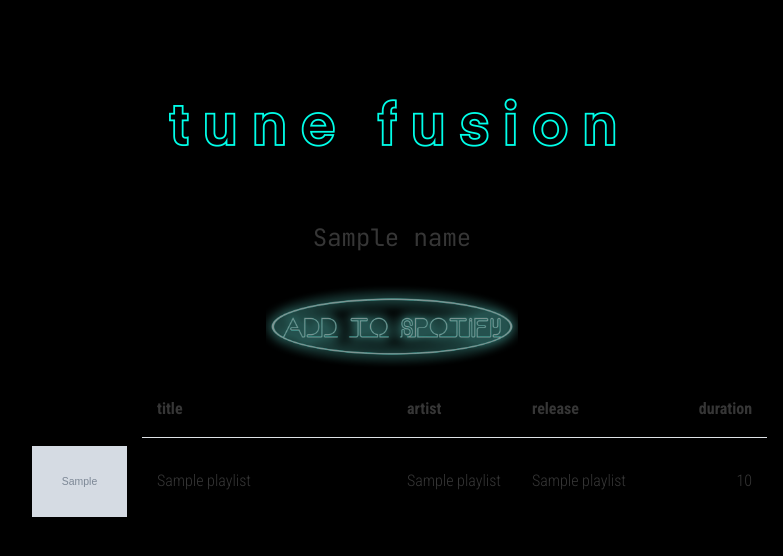
After one commit to carolynmh/tune-fusion, a Flask app: template templates/playlist_v2.html in a window 1280 px wide. The commit adds this page. Shown: the top 556 px of the page, without its empty margins (248-1031 px from the left). Run offline with Flask 2, Linux system fonts and the light colour scheme; the template is opened without the code that fills it: most values are stand-ins (such as "Sample title", 1, 10 or a date in 2020); grey boxes marked "Sample" are stand-in pictures; some libraries are stand-ins or nearby versions.

Commit message:
beautifying playlist template

```diff
--- a/main.py
+++ b/main.py
@@ -22,7 +22,7 @@ def data():
     print(msg)
   else:
     # msg is a playlist
-    return render_template("playlist.html", playlist=msg[0], name=msg[1])
+    return render_template("playlist_v2.html", playlist=msg[0], name=msg[1])
   return redirect("/")
 
 if __name__ == "__main__":
--- a/templates/base.html
+++ b/templates/base.html
@@ -15,6 +15,7 @@
     <link rel="preconnect" href="https://fonts.gstatic.com">
     <link href="https://fonts.googleapis.com/css2?family=JetBrains+Mono&display=swap" rel="stylesheet">
     <link href="https://fonts.googleapis.com/css2?family=Alegreya+Sans+SC:wght@700&display=swap" rel="stylesheet">
+    <link href="https://fonts.googleapis.com/css2?family=Roboto+Condensed:wght@300;700&display=swap" rel="stylesheet">
 
     <title>{{page_title}}</title>
 
@@ -55,6 +56,9 @@
   }
   .fade:hover {opacity: 1; filter: grayscale(0%)}
 
+  #playlist2 {
+    font-family: 'Roboto Condensed', sans-serif;
+  }
   </style>
 
   <body>
--- a/templates/index.html
+++ b/templates/index.html
@@ -16,7 +16,7 @@
 <div class = "container text-center">
   <div class = "row">
     <div class = "col py-2">
-      <p >
+      <p style = "font-size:24px">
       welcome
       </p>
       <p>
--- a/templates/playlist.html
+++ b/templates/playlist.html
@@ -11,7 +11,7 @@
       <p style = "font-size:24px">{{name}}</p>
     </div>
   </div>
-  <table id="playlist">
+  <table class = "table" id="playlist">
   <tr>
     <th></th>
     <th>title</th>
--- /dev/null
+++ b/templates/playlist_v2.html
@@ -0,0 +1,45 @@
+{% extends "base.html" %}
+
+{% block image %}
+<img src="/static/tune_fusion.png" class = "img-fluid mx-auto d-block"></img>
+{% endblock %}
+
+{% block content %}
+<div class = "container text-center">
+  <div class = "row">
+    <div class = "col">
+      <p style = "font-size:1.5em;">{{name}}</p>
+    </div>
+  </div>
+  <div class = "row">
+      <div class = "col fade">
+        <a href="#">
+            <img src = "/static/addtospotify.png" class = "img-fluid" style = "width:35%"></img>
+        </a>
+      </div>
+  </div>
+</div>
+<div class = "container" id = "playlist2">
+  <div class = "row" style = "font-weight: 700;">
+      <div class = "col-2 py-3"></div>
+      <div class = "col-4 py-3 border-bottom border-pink">title</div>
+      <div class = "col-2 py-3 border-bottom border-pink">artist</div>
+      <div class = "col-2 py-3 border-bottom border-pink">release</div>
+      <div class = "col-2 py-3 border-bottom border-pink text-right">duration</div>
+  </div>
+    {% for song_name, artist_name, album_name, album_img, duration, _ in playlist %}
+  <div class = "row">
+        <div class = "col-2 py-2 my-auto">
+            <div class='im img-fluid'><img src='{{album_img}}'></div>
+        </div>
+        <div class = "col-4 py-2 my-auto">{{song_name}}</div>
+        <div class = "col-2 py-2 my-auto">{{artist_name}}</div>
+        <div class = "col-2 py-2 my-auto">{{album_name}}</div>
+        <div class = "col-2 py-2 my-auto text-right">{{duration}}</div>
+  </div>
+    {% endfor %}
+
+</div>
+
+
+{% endblock %}
```
Also changed, not shown: 1 other file.
